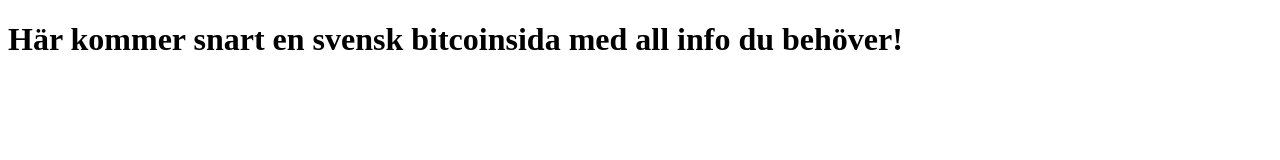
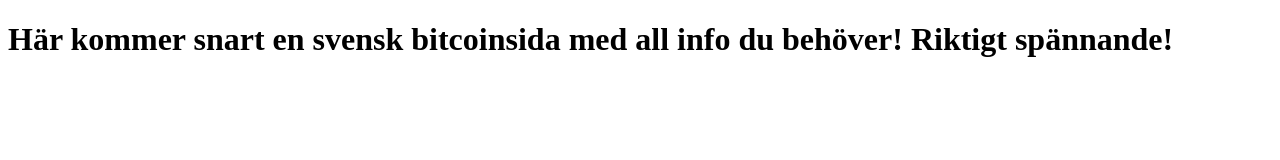
Before and after one commit to Botcoinista/BitcoinInfo.github.io, a plain HTML site: page index.html in a window 1280 px wide. Drawn offline with Linux system fonts and the light colour scheme.

```diff
--- a/index.html
+++ b/index.html
@@ -7,7 +7,9 @@
 <title>Bircoininfo</title>
 </head>
 <body>
-    <h1>Här kommer snart en svensk bitcoinsida med all info du behöver!</h1>
+    <h1>Här kommer snart en svensk bitcoinsida med all info du behöver!
+        Riktigt spännande!
+    </h1>
 <script src=""></script>
 </body>
 </html>
```
